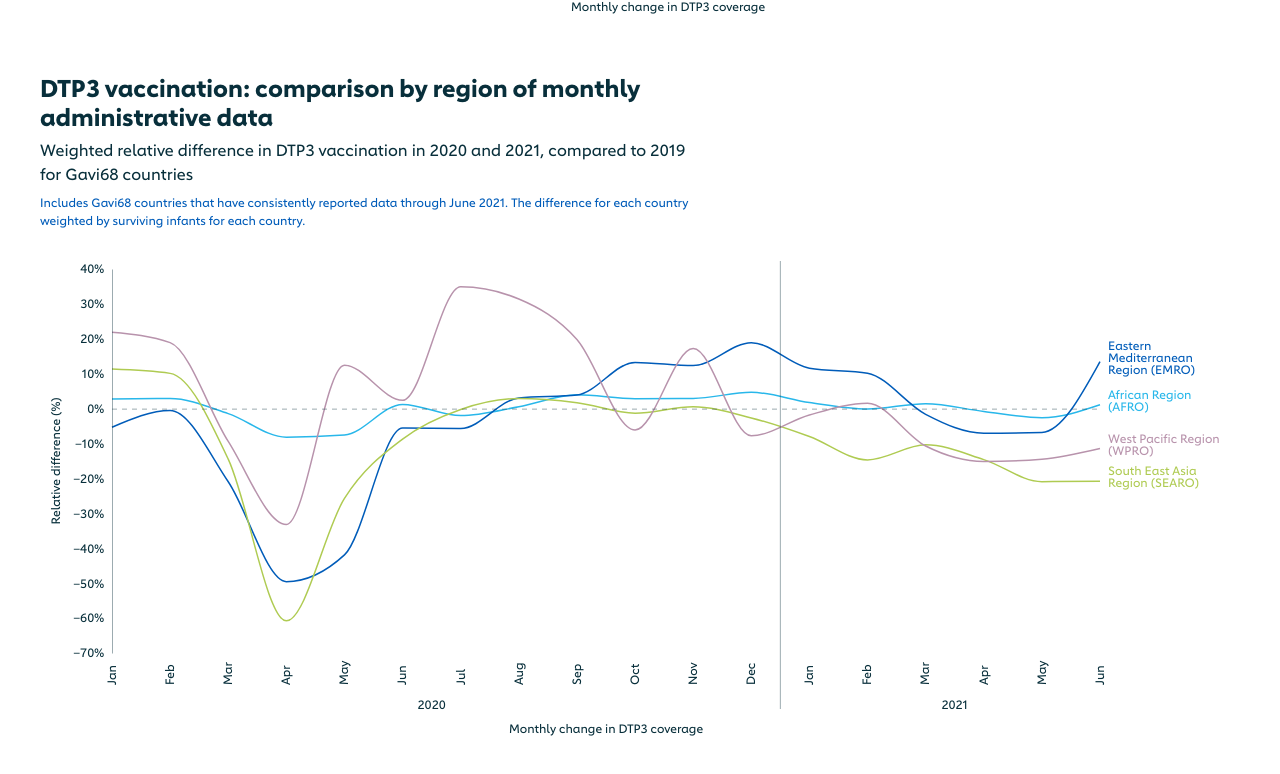
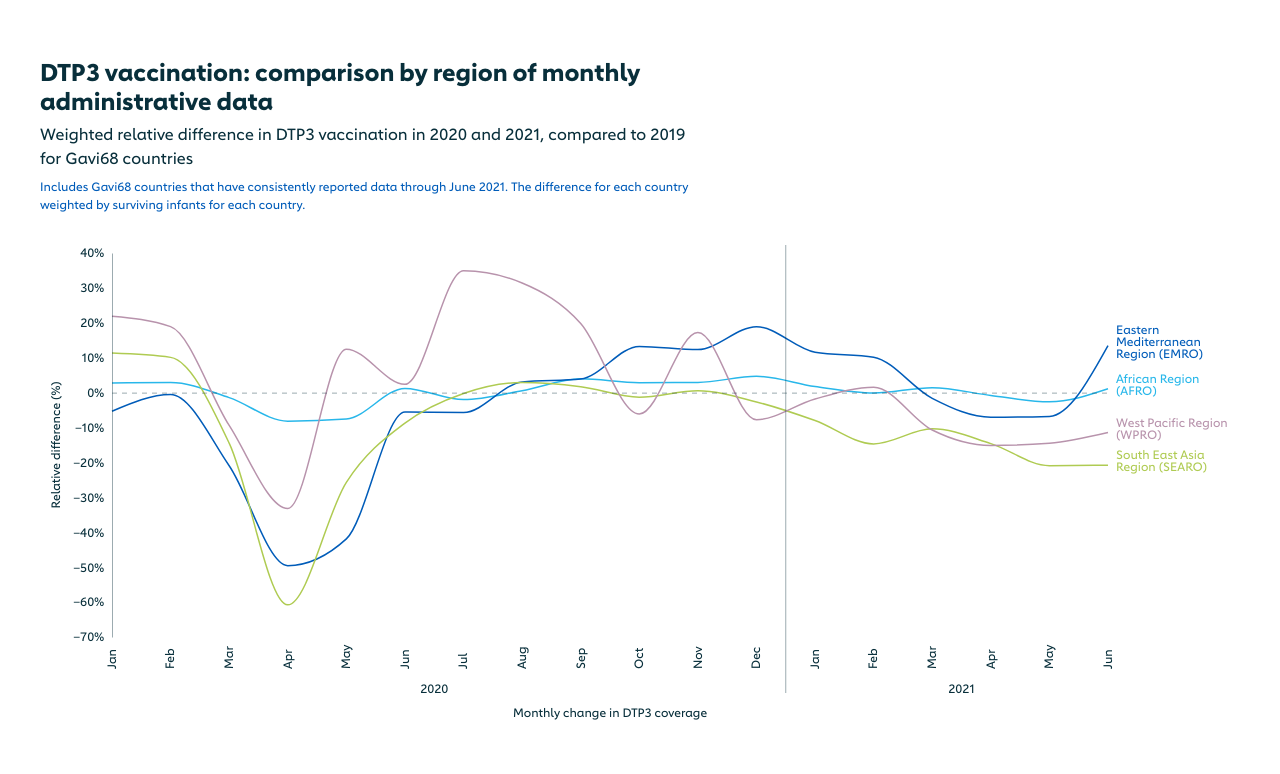
Before and after one commit to Zhenmao/Gavi-WUENIC, a plain HTML site: page vis-dtp3-vaccinated/index.html in a window 1280 px wide. Shown: the part 652-1426 px from the top of the page. Drawn offline with nearby package versions, Linux system fonts and the light colour scheme.

Commit message:
Fix line chart padding issue

```diff
--- a/vis-dtp3-vaccinated/css/vis.css
+++ b/vis-dtp3-vaccinated/css/vis.css
@@ -10,10 +10,16 @@
   font-size: 0.875rem;
   line-height: 1.5;
   color: rgb(8, 47, 59);
-  margin: 3rem auto;
-  max-width: 1200px;
+  margin: 2rem auto;
   width: calc(100% - 1rem);
   position: relative;
+}
+
+@media (min-width: 960px) {
+  .vis {
+    width: calc(100% - 4rem);
+    max-width: 1200px;
+  }
 }
 
 .vis .vis-title {
--- a/vis-dtp3-vaccinated/index.html
+++ b/vis-dtp3-vaccinated/index.html
@@ -5,12 +5,6 @@
     <meta http-equiv="X-UA-Compatible" content="IE=edge" />
     <meta name="viewport" content="width=device-width, initial-scale=1.0" />
     <title>GAVI</title>
-    <style>
-      /* Only for this testing page */
-      body {
-        margin: 3rem 2rem;
-      }
-    </style>
     <link rel="stylesheet" href="css/fonts.css" />
     <link rel="stylesheet" href="css/vis.css" />
   </head>
--- a/vis-dtp3-vaccinated/js/vis-line.js
+++ b/vis-dtp3-vaccinated/js/vis-line.js
@@ -11,7 +11,7 @@ class VisLine {
 
     this.margin = {
       top: 8,
-      right: 140,
+      right: 132,
       bottom: 88,
       left: 72,
     };
@@ -70,6 +70,12 @@ class VisLine {
           8;
         if (x < 0) {
           x = x + this.tooltip.tooltipBox.width + 16;
+          if (
+            x + this.tooltip.tooltipBox.width >
+            this.tooltip.containerBox.width
+          ) {
+            x = 0;
+          }
         }
         let y =
           event.clientY -
```
